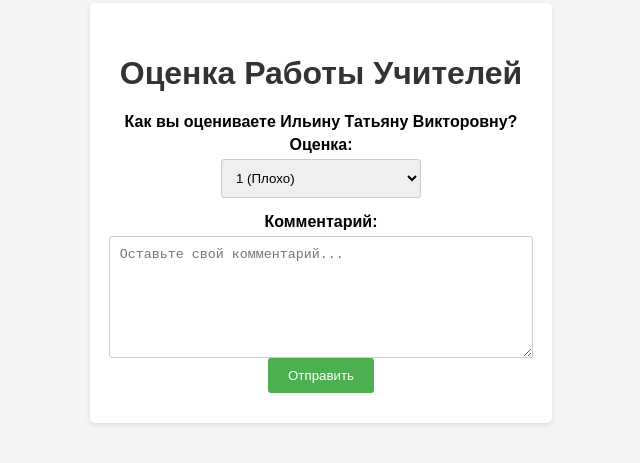
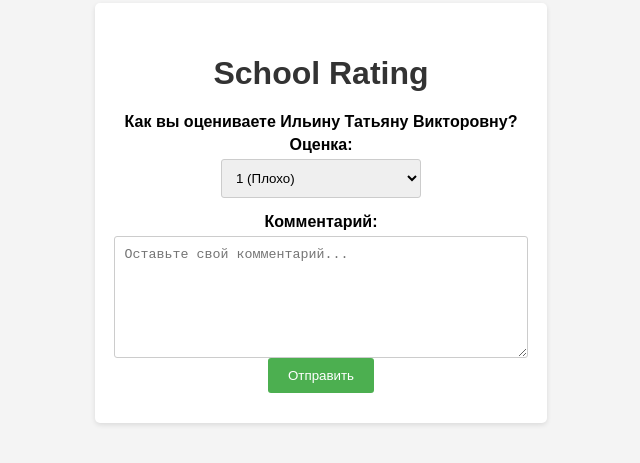
Before and after one commit to nacchip/school-rating, a plain HTML site: page index.html in a window 1280 px wide. Shown: the part 195-658 px from the top of the page, without its empty margins (319-959 px from the left). Drawn offline with Linux system fonts and the light colour scheme.

Commit message:
Update index.html

```diff
--- a/index.html
+++ b/index.html
@@ -3,7 +3,7 @@
 <head>
     <meta charset="UTF-8">
     <meta name="viewport" content="width=device-width, initial-scale=1.0">
-    <title>Оценка Работы Учителей</title>
+    <title>School Rating</title>
     <style>
         body {
             font-family: sans-serif;
@@ -67,7 +67,7 @@
 </head>
 <body>
     <div class="container">
-        <h1>Оценка Работы Учителей</h1>
+        <h1>School Rating</h1>
 
         <form id="evaluationForm">
             <label for="teacher">Как вы оцениваете Ильину Татьяну Викторовну?</label>
```
